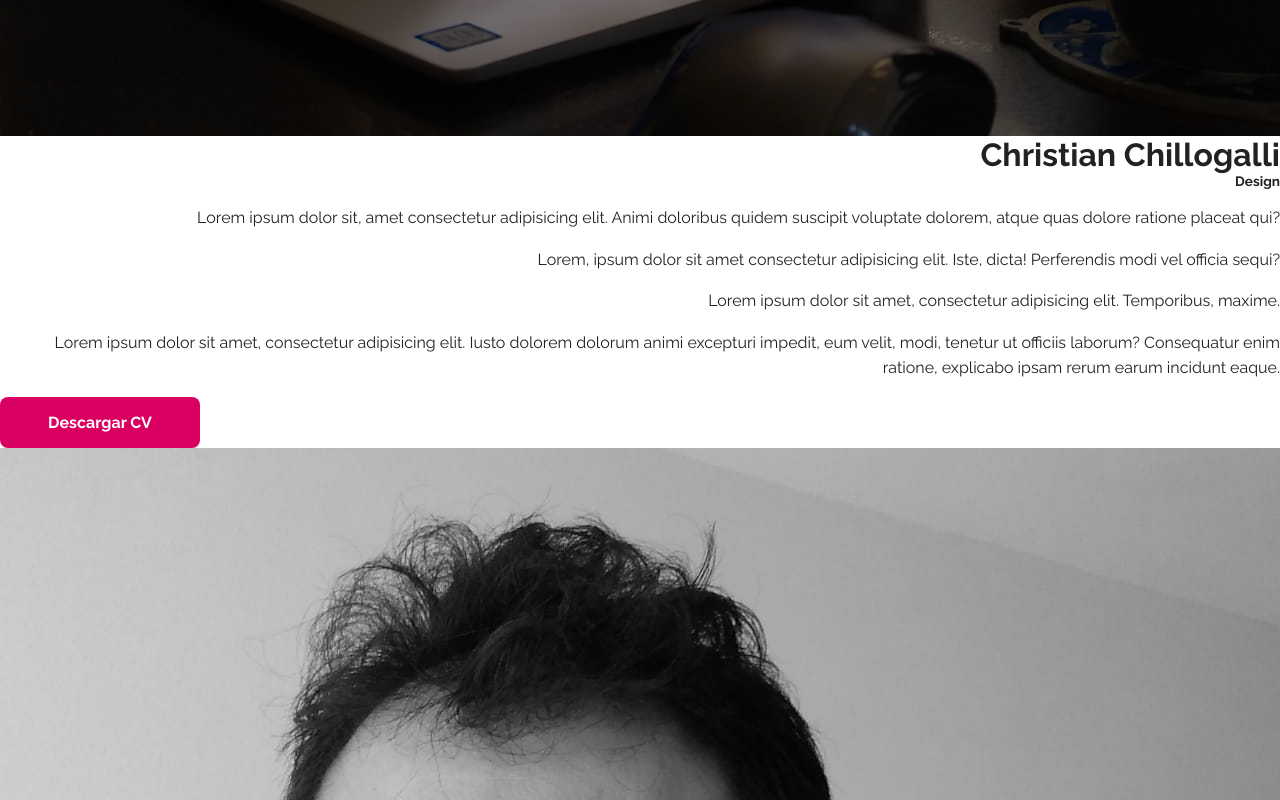
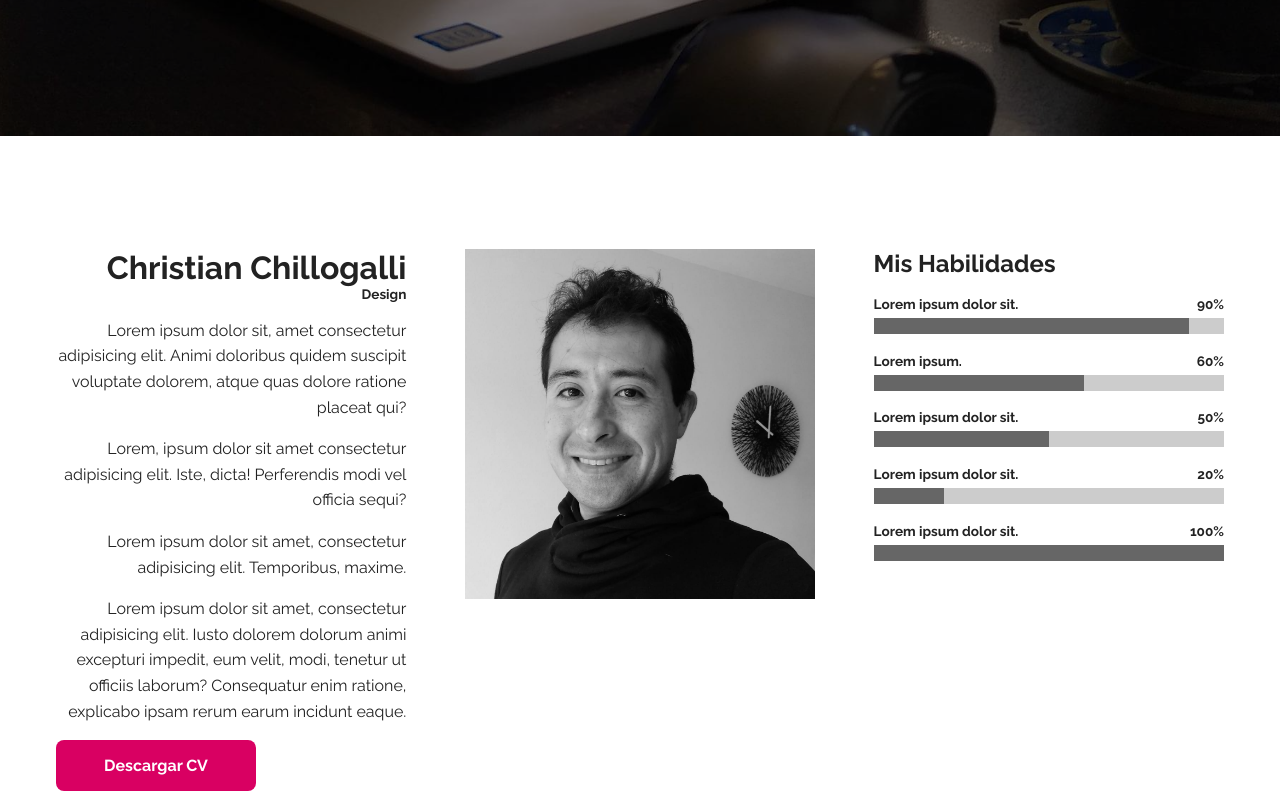
Before and after one commit to Chrisxavix/cv, a plain HTML site: page index.html in a window 1280 px wide. Shown: the part 720-1520 px from the top of the page. Drawn offline with Linux system fonts and the light colour scheme.

Commit message:
style: about

```diff
--- a/index.html
+++ b/index.html
@@ -48,10 +48,10 @@
         </article>
     </section>
 
-    <section id="acerca" class="about">
+    <section id="acerca" class="about section sectionAbout container full-lg-screen">
         <article class="text-lg-right">
             <!-- Se agregan las dos clases, una para móvil y otra para pantalla grande text-center text-lg-right -->
-            <aside class="slogan text-center text-lg-right">
+            <aside class="text-center text-lg-right">
                 <h1>Christian Chillogalli</h1>
                 <h5>Design</h5>
             </aside>
--- a/style.css
+++ b/style.css
@@ -268,6 +268,11 @@ progress::-moz-progress-bar {
     display: none;
 }
 
+/* Para dar espacios entre las secciones entre el inicio y acerca*/
+.section {
+  padding: 2rem 1rem;
+}
+
 .text-center {
   text-align: center;
 }
@@ -281,10 +286,15 @@ progress::-moz-progress-bar {
 }
 
 @media screen and (min-width: 1024px) {
-  /* .full-lg-screen {
+  .full-lg-screen {
     width: 100%;
     min-height: 100vh;
-  } */
+  }
+
+  /* Para dar espacios entre las secciones entre el inicio y acerca*/
+  .sectionAbout {
+    padding: 5rem 1rem;
+  }
 
   .text-lg-center {
     text-align: center;
@@ -301,6 +311,11 @@ progress::-moz-progress-bar {
 /* **************************************** UTILITIES **************************************** */
 
 /* **************************************** SITE STYLES **************************************** */
+/* Espacio entre descargar cv y la foto en móvil */
+.about > article {
+  margin-bottom: 2rem;
+}
+
 .header {
     position: fixed;
     left: 0;
@@ -370,19 +385,21 @@ progress::-moz-progress-bar {
 @media screen and (min-width: 1024px) {
     .header {
         position: sticky;
-        /* COn Stycky se coloca en donde queremos, por ello el top 0, para que esté en el incio */
+        /* Con Stycky se coloca en donde queremos, por ello el top 0, para que esté en el incio */
         top: 0;
         padding: 0.5rem;
         height: calc(var(--header-height) - 0.5rem);
     }
 
-  /* .about {
-    display: grid;
-    grid-template-columns: repeat(3, 30%);
-    justify-content: space-between;
-    align-content: center;
-  }
+    /* Para la sección de acerca en pantallas grandes se aplica grid de tres columnas. */
+    .about {
+        display: grid;
+        grid-template-columns: repeat(3, 30%);
+        justify-content: space-between;
+        align-content: center;
+    }
 
+  /*
   .contact-cards {
     grid-template-columns: repeat(4, 24%);
   }
```
